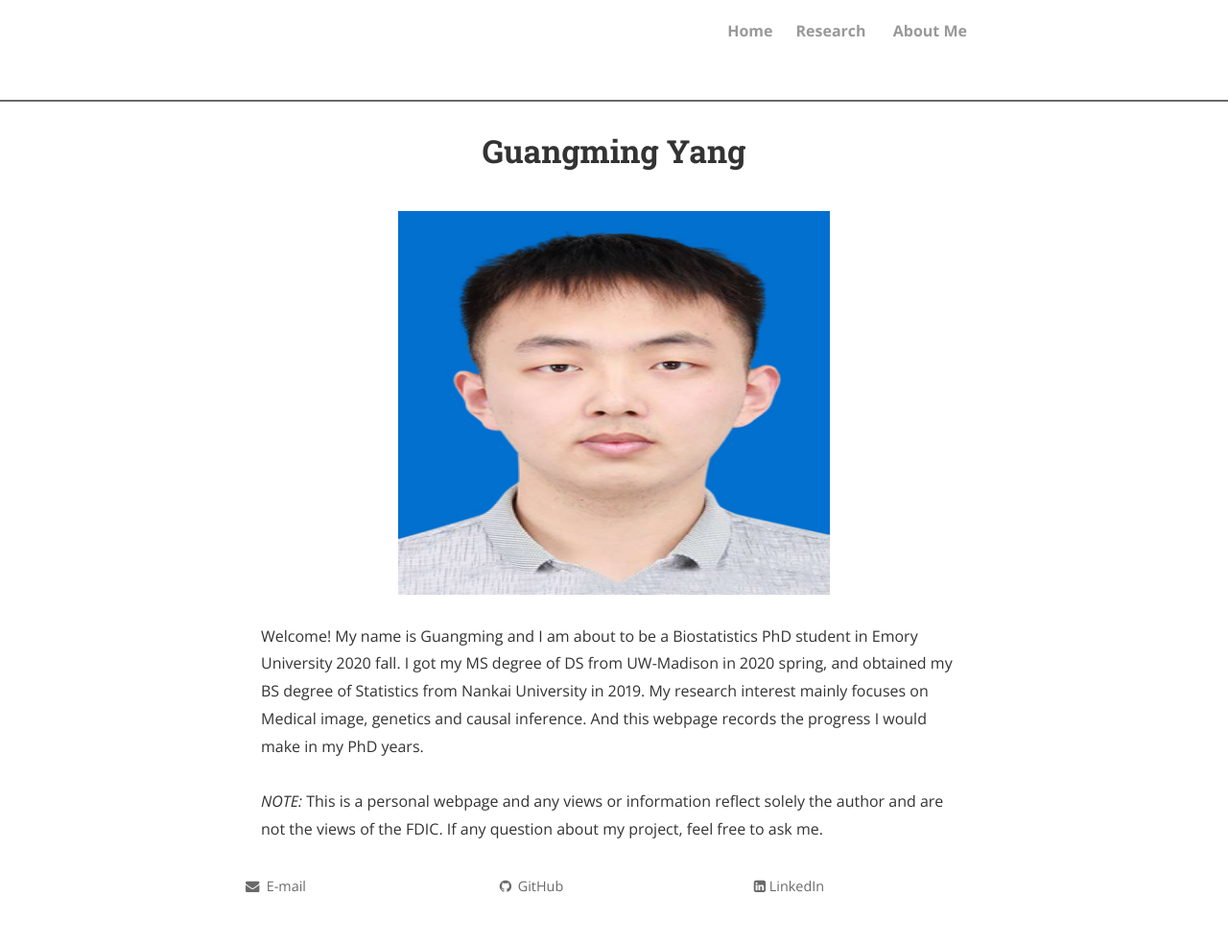
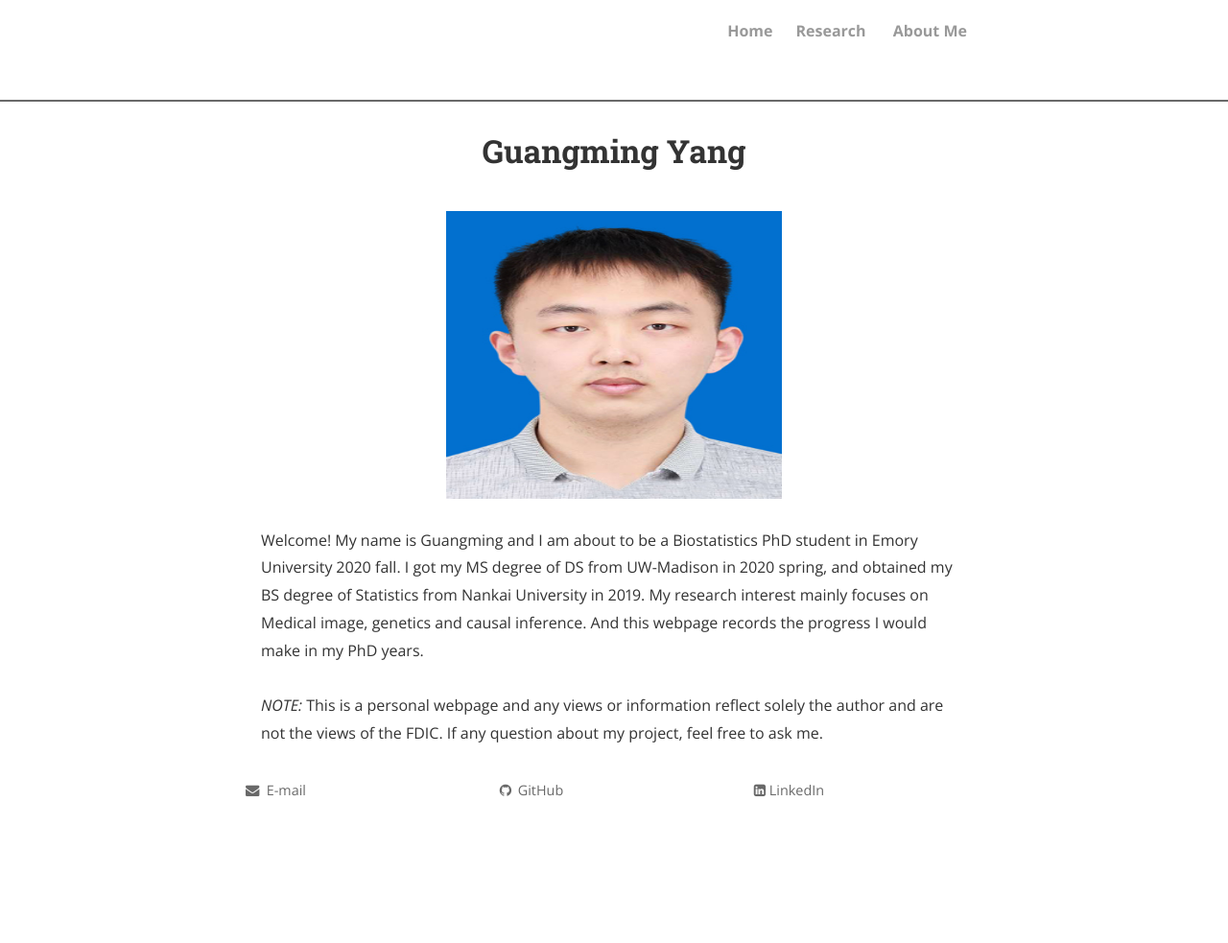
Before and after one commit to GYang79/Gyang79.github.io, a Jekyll site: the page built from index.html, in a window 1280 px wide. Shown: the whole page at 96% size. Built offline with Jekyll 4.4.1, drawn with Linux system fonts in a browser that asks for light colours; nearby versions of some CDN libraries; the list of posts is cut into pages by our own code; comment, search, counter and statistics services are not loaded; a style sheet for code colours, icons or effects is not loaded; after the commit the page ends 900 px from its top, so only the background shows below that.

Commit message:
Update index.html

```diff
--- a/index.html
+++ b/index.html
@@ -13,7 +13,7 @@
 </script>
 
 
-<img src="profile_picture.jpg" alt="Paul Soto pic" style="width:450px;height:400px;" title="Guangming Yang"; algin="middle">
+<img src="profile_picture.jpg" alt="Paul Soto pic" style="width:350px;height:300px;" title="Guangming Yang"; algin="middle">
 <br>
 Welcome! My name is Guangming and I am about to be a Biostatistics PhD student in Emory University 2020 fall. I got my MS degree of DS from UW-Madison in 2020 spring, and obtained my BS degree of Statistics from Nankai University in 2019. My research interest mainly focuses on Medical image, genetics and causal inference. And this webpage records the progress I would make in my PhD years.
 <br><br>
```
